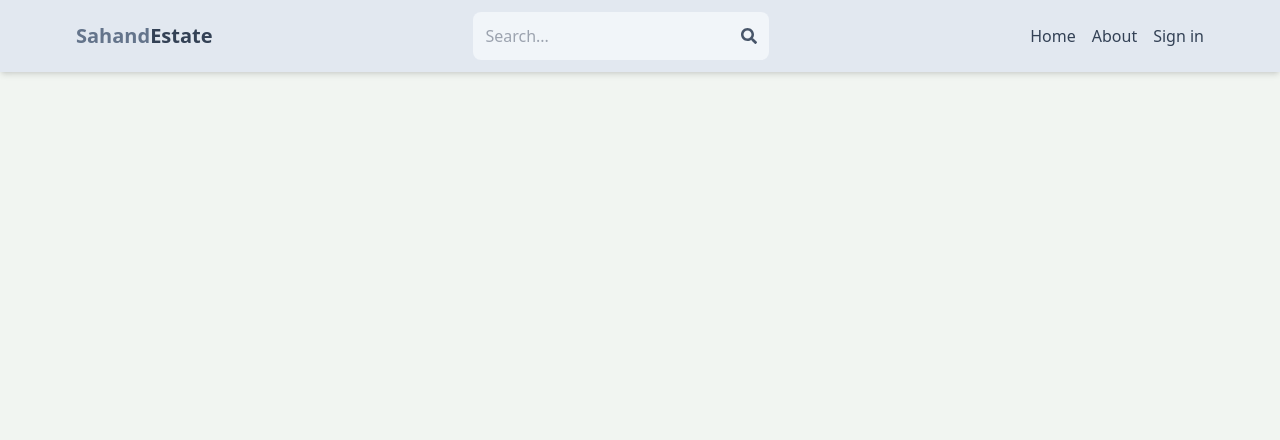
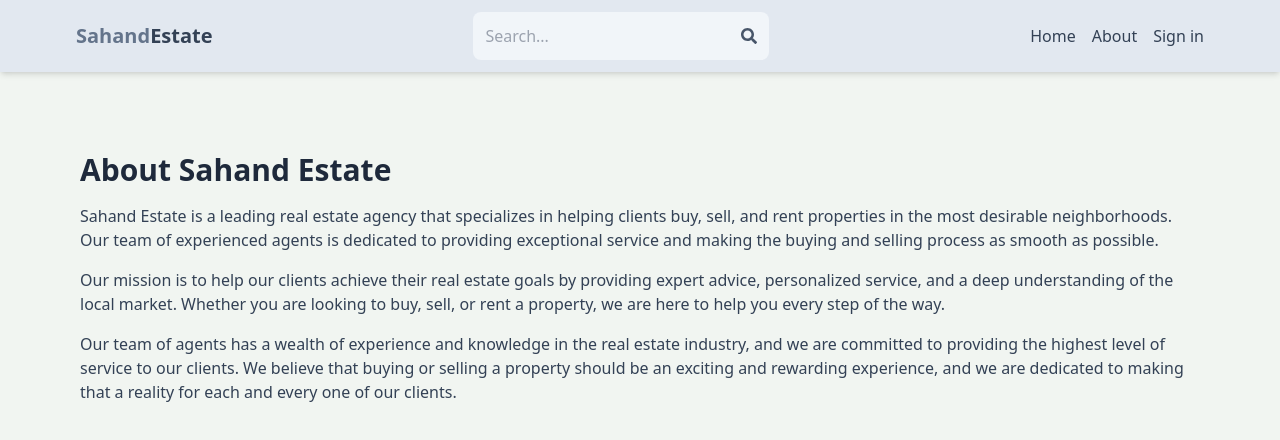
Before and after one commit to Sambit9348/mern-estate, a React (Vite) app in the folder clint/: page /about in a window 1280 px wide. Shown: the top 440 px of the page. Built offline with nearby package versions, Linux system fonts and the light colour scheme; no server answers.

Commit message:
Complete home page and about page

```diff
--- a/clint/src/pages/About.jsx
+++ b/clint/src/pages/About.jsx
@@ -2,8 +2,13 @@
 
 export default function About() {
   return (
-    <div>
-
+    <div className='py-20 px-4 max-w-6xl mx-auto'>
+      <h1 className='text-3xl font-bold mb-4 text-slate-800'>About Sahand Estate</h1>
+      <p className='mb-4 text-slate-700'>Sahand Estate is a leading real estate agency that specializes in helping clients buy, sell, and rent properties in the most desirable neighborhoods. Our team of experienced agents is dedicated to providing exceptional service and making the buying and selling process as smooth as possible.</p>
+      <p className='mb-4 text-slate-700'>
+      Our mission is to help our clients achieve their real estate goals by providing expert advice, personalized service, and a deep understanding of the local market. Whether you are looking to buy, sell, or rent a property, we are here to help you every step of the way.
+      </p>
+      <p className='mb-4 text-slate-700'>Our team of agents has a wealth of experience and knowledge in the real estate industry, and we are committed to providing the highest level of service to our clients. We believe that buying or selling a property should be an exciting and rewarding experience, and we are dedicated to making that a reality for each and every one of our clients.</p>
     </div>
   )
 }
```
